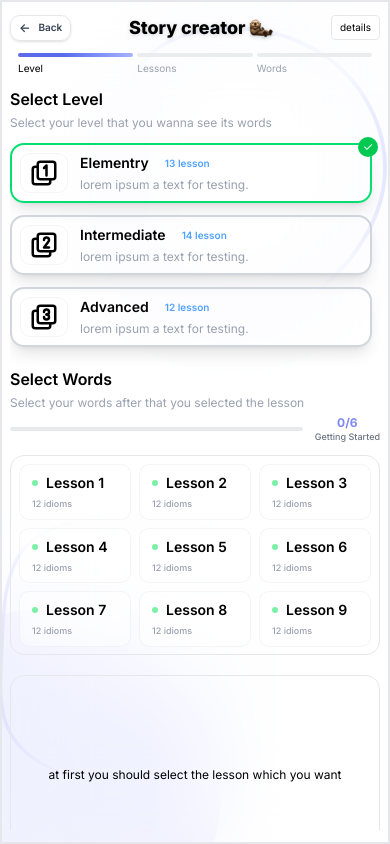
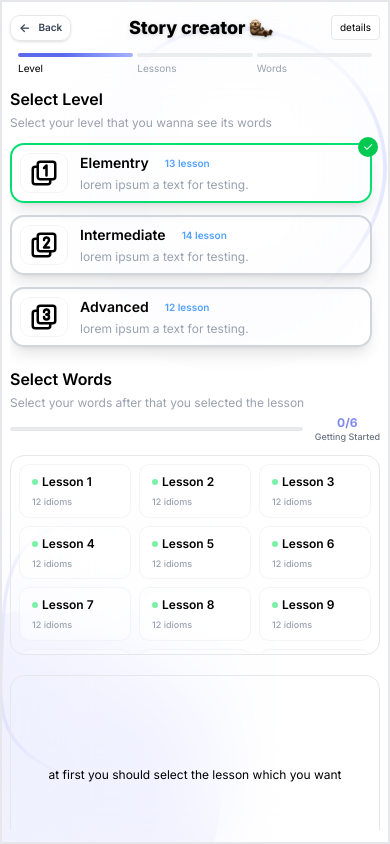
Before and after one commit to abolfazlj10/essinitial-idioms-in-english, a Next.js app: page /story in a window 390 px wide. Built offline with nearby package versions, Linux system fonts and the light colour scheme.

Commit message:
edit lesson box in mobile.

```diff
--- a/src/app/story/page.tsx
+++ b/src/app/story/page.tsx
@@ -675,9 +675,9 @@ export default function Story () {
                                                                 style={{ fontWeight: 500 }}
                                                                 key={index}
                                                             >
-                                                                <div className="flex items-center gap-2">
+                                                                <div className="flex items-center gap-1">
                                                                     <span className={`w-[6px] h-[6px] rounded-full inline-block ${lessonLevel === 'elementry' ? 'bg-green-300' : ''} ${lessonLevel === 'intermediate' ? 'bg-blue-300' : ''} ${lessonLevel === 'advanced' ? 'bg-red-300' : ''} ${currentViewingLesson === item.lesson_number ? selectedDot : ''}`}></span>
-                                                                    <span className="text-sm font-semibold">Lesson {item.lesson_number}</span>
+                                                                    <span className="text-[12px] font-semibold">Lesson {item.lesson_number}</span>
                                                                 </div>
                                                                 <div className="text-[9px] text-gray-400">{books[currentSelectedLevel]?.levels[0]?.lessons[0]?.idioms.length} idioms</div>
                                                             </div>
```
